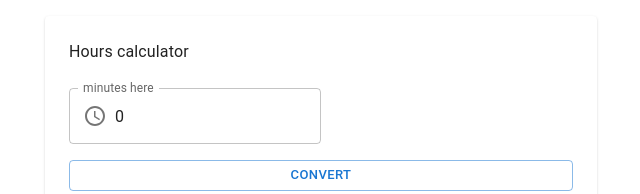
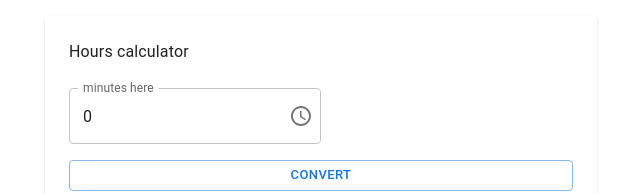
Before and after one commit to safeamiiir/hours-calculator, a React (Create React App) app: page / in a window 1280 px wide. Shown: the top 194 px of the page, without its empty margins (319-959 px from the left). Built offline with nearby package versions, Linux system fonts and the light colour scheme.

Commit message:
fix: without using correcct API

```diff
--- a/src/App.js
+++ b/src/App.js
@@ -46,6 +46,7 @@ function App() {
           sx={{ mb: 2, width: '25ch' }}
           InputProps={{
             startAdornment: <InputAdornment position="start"><QueryBuilderIcon /></InputAdornment>,
+            sx: { flexDirection: 'row-reverse' }
           }}
           value={seconds}
           onChange={(e) => setSeconds(e.target.value)}
```
